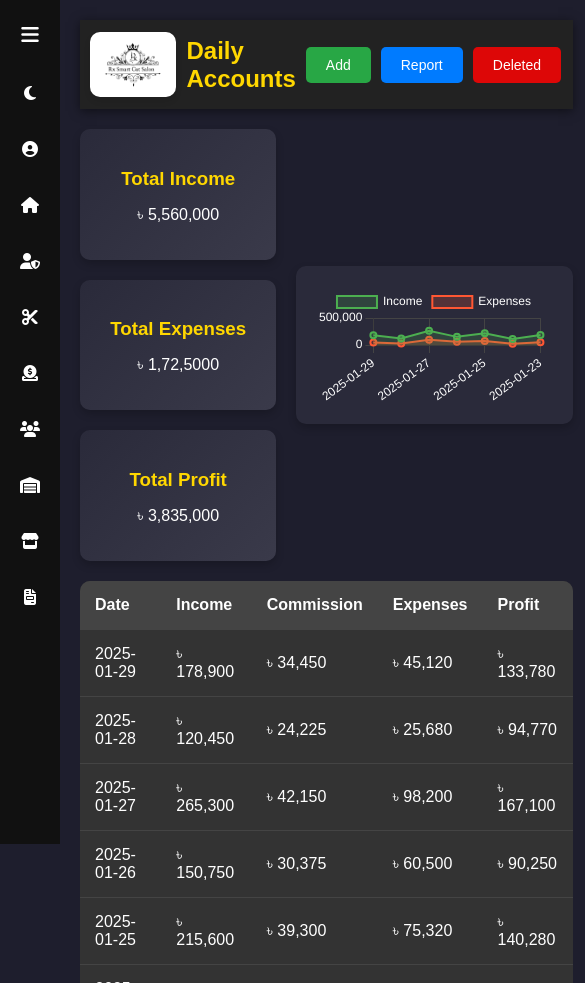
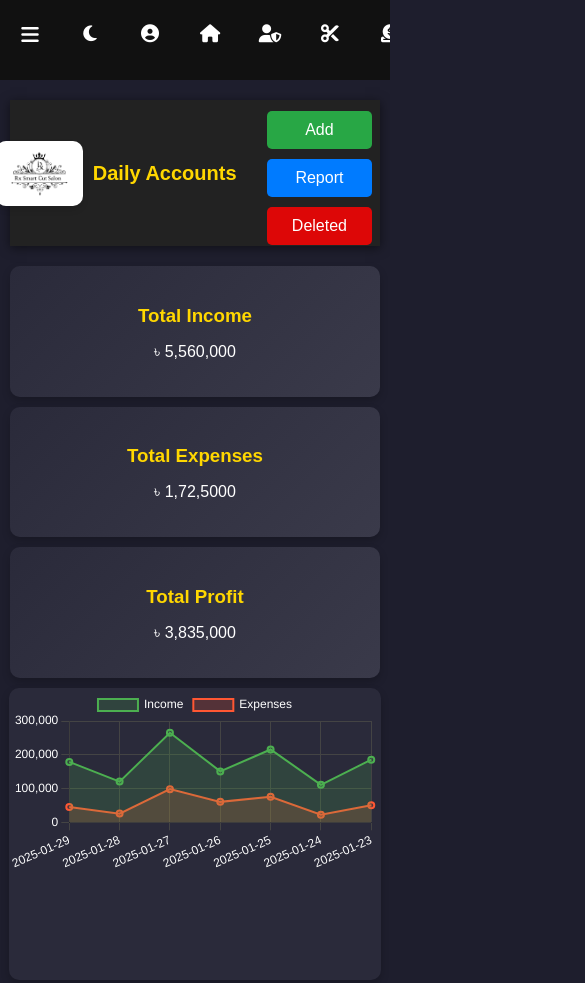
Before and after one commit to arkNeon/RxSmartCutSalon, a plain HTML site: page daily_accounts.html in a window 390 px wide. Shown: the top 983 px of the page, 585 px wide, since content can reach past the window. Drawn offline with nearby package versions, Linux system fonts and the light colour scheme.

Commit message:
daily_accounts.html

```diff
--- a/daily_accounts.html
+++ b/daily_accounts.html
@@ -4,9 +4,72 @@
     <meta charset="UTF-8">
     <meta name="viewport" content="width=device-width, initial-scale=1.0">
     <title>Daily Accounts</title>
+    <link rel="icon" type="image/x-icon" href="logo.png">
     <link rel="stylesheet" href="https://cdnjs.cloudflare.com/ajax/libs/font-awesome/6.5.1/css/all.min.css">
     <script src="https://cdn.jsdelivr.net/npm/chart.js"></script>
     <style>
+                   @media (max-width: 768px) {
+    body {
+        flex-direction: column;
+        overflow-x: hidden;
+    }
+
+    .sidebar {
+        width: 100%;
+        height: auto;
+        position: relative;
+        display: flex;
+        flex-wrap: nowrap;
+        overflow-x: auto;
+        white-space: nowrap;
+        padding: 10px 0;
+        background: #111;
+    }
+
+    .menu {
+        display: flex;
+        flex-direction: row;
+        justify-content: flex-start;
+        width: 100%;
+        overflow-x: auto;
+    }
+
+    .menu li {
+        display: inline-block;
+        flex-shrink: 0;
+    }
+
+    .menu button {
+        padding: 10px;
+        font-size: 14px;
+        display: flex;
+        flex-direction: column;
+        align-items: center;
+        background: none;
+        border: none;
+        color: white;
+        cursor: pointer;
+        white-space: nowrap;
+    }
+
+    .menu button i {
+        font-size: 18px;
+    }
+
+    .sidebar.expanded {
+        width: 100%;
+    }
+
+    .main-content {
+        margin-left: 0;
+        margin-top: 0px;
+        padding: 5px;
+    }
+
+    .sidebar.expanded ~ .main-content {
+        margin-left: 0;
+    }
+}
         body {
             font-family: 'Poppins', sans-serif;
             margin: 0;
@@ -273,7 +336,106 @@
 
         .plus-btn { background: #28a745; color: white; }
         .equal-btn { background: #007bff; color: white; }
+        @media screen and (max-width: 768px) {
 
+
+ .main-content {
+     margin-left: 0;
+     padding: 10px;
+ }
+
+ header {
+     display: flex;
+     align-items: center;
+     justify-content: space-between;
+     padding: 1px;
+     flex-wrap: wrap; /* Allows wrapping if needed */
+ }
+.logo-container{
+ margin-left: -40px;
+}
+ .barber-profile {
+     display: flex;
+     align-items: center;
+     gap: 10px;
+     text-align: center;
+     flex: 1;
+     justify-content: center;
+ }
+
+ .logo-container {
+     display: flex;
+     align-items: center;
+     justify-content: center;
+ }
+
+ header h1 {
+     font-size: 20px;
+ }
+
+ .header-actions {
+     margin-top: 10px;
+     flex-direction: column;
+     gap: 10px;
+ }
+
+ .header-actions button {
+     width: 100%;
+     font-size: 16px;
+ }
+
+
+
+
+ table {
+     font-size: 14px;
+     display: block;
+     overflow-x: auto;
+     white-space: nowrap;
+ }
+
+ th, td {
+     padding: 10px;
+ }
+
+ .plus-btn, .equal-btn {
+     padding: 5px 8px;
+ }
+ .container {
+        flex-direction: column; /* Stack elements vertically */
+        align-items: center;
+        gap: 10px;
+    }
+
+    .summary {
+        max-width: 100%; /* Take full width */
+        flex-direction: row; /* Arrange cards in a row */
+        justify-content: center;
+        gap: 10px;
+    }
+
+    .card {
+        flex: 1 1 100%; /* Each card takes full width */
+        max-width: 90%;
+    }
+
+    .right {
+        max-width: 100%;
+        width: 100%;
+        padding: 1px;
+
+        min-height: 290px; /* Ensures it takes up more space */
+    }
+
+
+    #incomeChart {
+        width: 100%;
+        height: 290px; /* Give line chart enough height */
+    }
+
+
+
+}
     </style>
 </head>
 <body>
@@ -284,7 +446,7 @@
 
             <li><button onclick="toggleDarkMode()"><i class="fas fa-moon"></i><span>Dark Mode</span></button></li>
             <li><button onclick="window.location.href='user.html'"><i class="fas fa-user-circle"></i><span>User Profile</span></button></li>
-            <li><button onclick="window.location.href='home.html'"><i class="fas fa-home"></i><span>Homepage</span></button></li>
+            <li><button onclick="window.location.href='index.html'"><i class="fas fa-home"></i><span>Homepage</span></button></li>
             <li><button onclick="window.location.href='admin.html'"><i class="fas fa-user-shield"></i><span>Admin Panel</span></button></li>
             <li><button onclick="window.location.href='barber.html'"><i class="fas fa-cut"></i><span>Barber Dashboards</span></button></li>
             <li><button onclick="window.location.href='daily_accounts.html'"><i class='fas fa-donate'></i><span>Daily Accounts</span></button></li>
@@ -520,9 +682,56 @@ new Chart(ctx, {
         function closeModal() {
             document.getElementById("incomeModal").style.display = "none";
         }
-        document.getElementById("menuToggle").addEventListener("click", function() {
-            document.querySelector(".sidebar").classList.toggle("expanded");
-        });
+        document.addEventListener("DOMContentLoaded", function () {
+    const sidebar = document.querySelector(".sidebar");
+    const mainContent = document.querySelector(".main-content");
+    const menuToggle = document.getElementById("menuToggle");
+
+    function adjustLayout() {
+        if (window.innerWidth <= 768) {
+            // Mobile View
+            sidebar.classList.add("mobile");
+            sidebar.style.width = "100%";
+            sidebar.style.height = "auto";
+            sidebar.style.position = "relative";
+            sidebar.style.display = "flex";
+            sidebar.style.flexDirection = "row";
+            sidebar.style.overflowX = "auto";
+            sidebar.style.whiteSpace = "nowrap";
+            mainContent.style.marginLeft = "0";
+            mainContent.style.marginTop = "10px";
+        } else {
+            // Desktop View
+            sidebar.classList.remove("mobile");
+            if (!sidebar.classList.contains("expanded")) {
+                sidebar.style.width = "60px";
+                mainContent.style.marginLeft = "60px";
+            } else {
+                sidebar.style.width = "220px";
+                mainContent.style.marginLeft = "220px";
+            }
+        }
+    }
+
+    menuToggle.addEventListener("click", function () {
+        sidebar.classList.toggle("expanded");
+        if (window.innerWidth > 768) {
+            // Toggle sidebar width only on desktop
+            if (sidebar.classList.contains("expanded")) {
+                sidebar.style.width = "220px";
+                mainContent.style.marginLeft = "220px";
+            } else {
+                sidebar.style.width = "60px";
+                mainContent.style.marginLeft = "60px";
+            }
+        }
+    });
+
+    // Initial setup
+    adjustLayout();
+    window.addEventListener("resize", adjustLayout);
+});
+
     </script>
 </body>
 </html>
```
